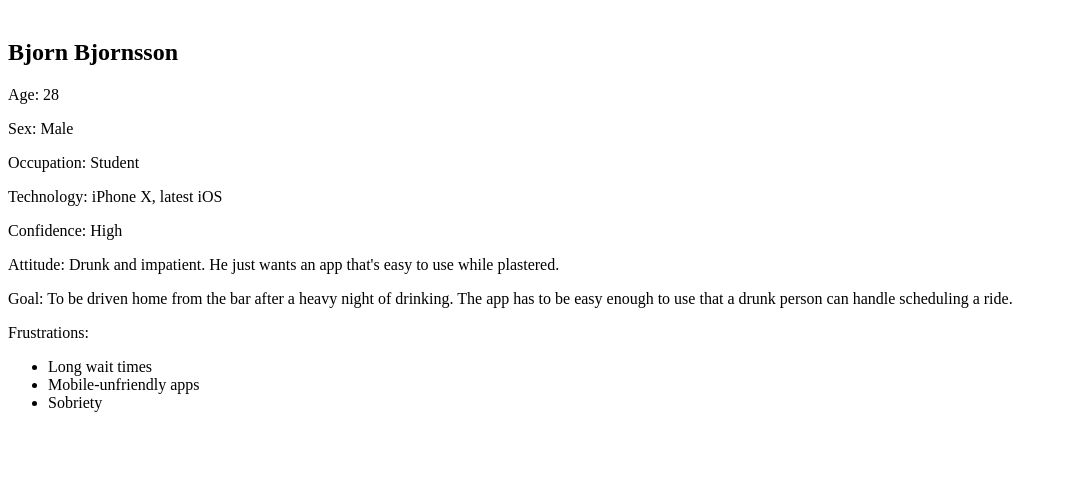
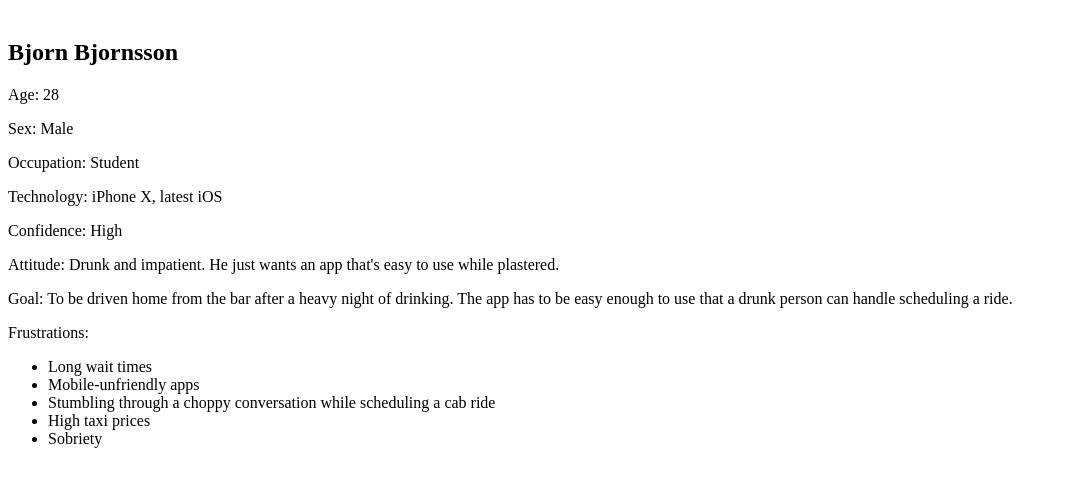
Before and after one commit to mmcph/snap-uber, a plain HTML site: page index.html in a window 1280 px wide. Shown: the part 79-566 px from the top of the page, without its empty margins (0-1067 px from the left). Drawn offline with Linux system fonts and the light colour scheme.

Commit message:
added more items to 'frustrations'

```diff
--- a/index.html
+++ b/index.html
@@ -19,6 +19,8 @@
 		<ul>
 			<li>Long wait times</li>
 			<li>Mobile-unfriendly apps</li>
+			<li>Stumbling through a choppy conversation while scheduling a cab ride</li>
+			<li>High taxi prices</li>
 			<li>Sobriety</li>
 		</ul>
 	</body>
```
